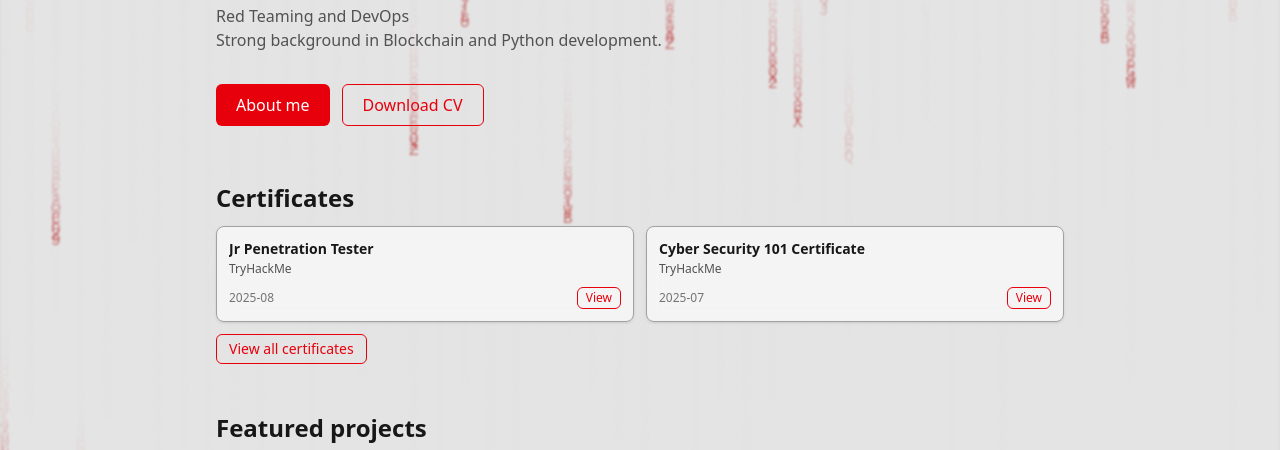
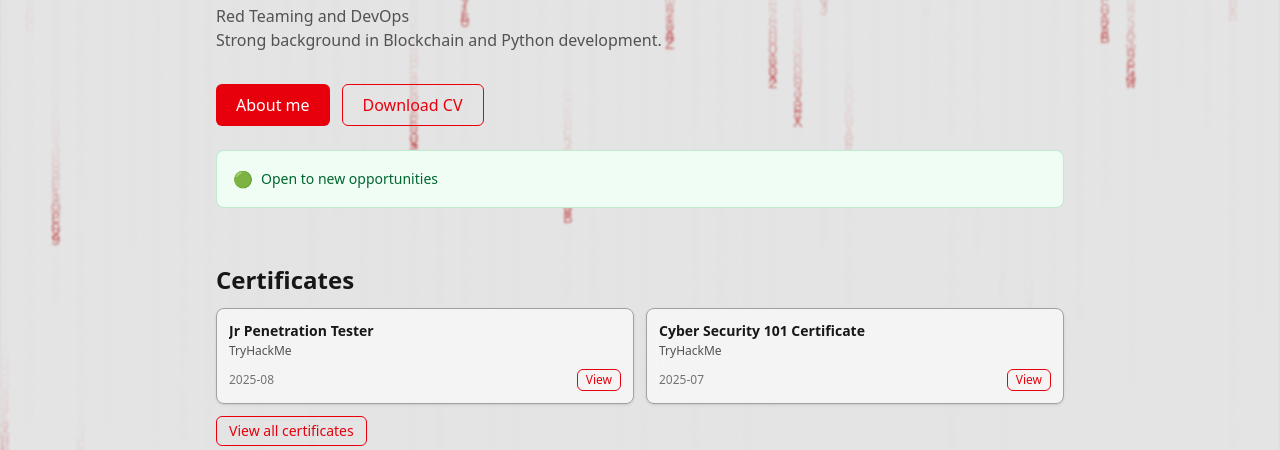
Before and after one commit to Eri9523/portfolio, an Astro site: page / in a window 1280 px wide. Shown: the part 281-731 px from the top of the page. Built offline with nearby package versions, Linux system fonts and the light colour scheme; Astro itself is replaced by a stand-in of ours.

Commit message:
feat: add job status indicator - Open to new opportunities

```diff
--- a/src/layouts/Layout.astro
+++ b/src/layouts/Layout.astro
@@ -61,6 +61,7 @@ import "../styles/global.css";
           'home.subtitle2': 'Strong background in Blockchain and Python development.',
           'home.btnAbout': 'About me',
           'home.btnDownloadCV': 'Download CV',
+          'home.jobStatus': 'Open to new opportunities',
           'home.certsTitle': 'Certificates',
           'home.viewAllCerts': 'View all certificates',
           'home.featuredTitle': 'Featured projects',
@@ -90,6 +91,7 @@ import "../styles/global.css";
           'home.subtitle2': 'Fuerte experiencia en desarrollo Blockchain y Python.',
           'home.btnAbout': 'Sobre mí',
           'home.btnDownloadCV': 'Descargar CV',
+          'home.jobStatus': 'Abierto a nuevas oportunidades',
           'home.certsTitle': 'Certificados',
           'home.viewAllCerts': 'Ver todos los certificados',
           'home.featuredTitle': 'Proyectos destacados',
--- a/src/pages/index.astro
+++ b/src/pages/index.astro
@@ -22,6 +22,15 @@ const certs = certificates.slice(0, 4);
       <div class="mt-8 flex gap-3">
         <a href={`${import.meta.env.BASE_URL}about`} class="inline-flex items-center rounded-md bg-red-600 px-5 py-2 text-white hover:bg-red-500 dark:hover:bg-red-500/90"><span data-i18n="home.btnAbout" data-i18n-content-en="About me" data-i18n-content-es="Sobre mí">About me</span></a>
         <a href={`${import.meta.env.BASE_URL}cv.pdf`} target="_blank" rel="noopener noreferrer" class="inline-flex items-center rounded-md border border-red-600 px-5 py-2 text-red-600 hover:bg-red-600/10 dark:border-red-500 dark:text-red-400"><span data-i18n="home.btnDownloadCV" data-i18n-content-en="Download CV" data-i18n-content-es="Descargar CV">Download CV</span></a>
+      </div>
+
+      <div class="mt-6 rounded-lg border border-green-600/20 bg-green-50 p-4 dark:border-green-500/20 dark:bg-green-950/20">
+        <div class="flex items-center gap-2">
+          <span class="text-green-600 dark:text-green-400">🟢</span>
+          <p class="text-sm font-medium text-green-800 dark:text-green-200">
+            <span data-i18n="home.jobStatus" data-i18n-content-en="Open to new opportunities" data-i18n-content-es="Abierto a nuevas oportunidades">Open to new opportunities</span>
+          </p>
+        </div>
       </div>
     </header>
 
```
